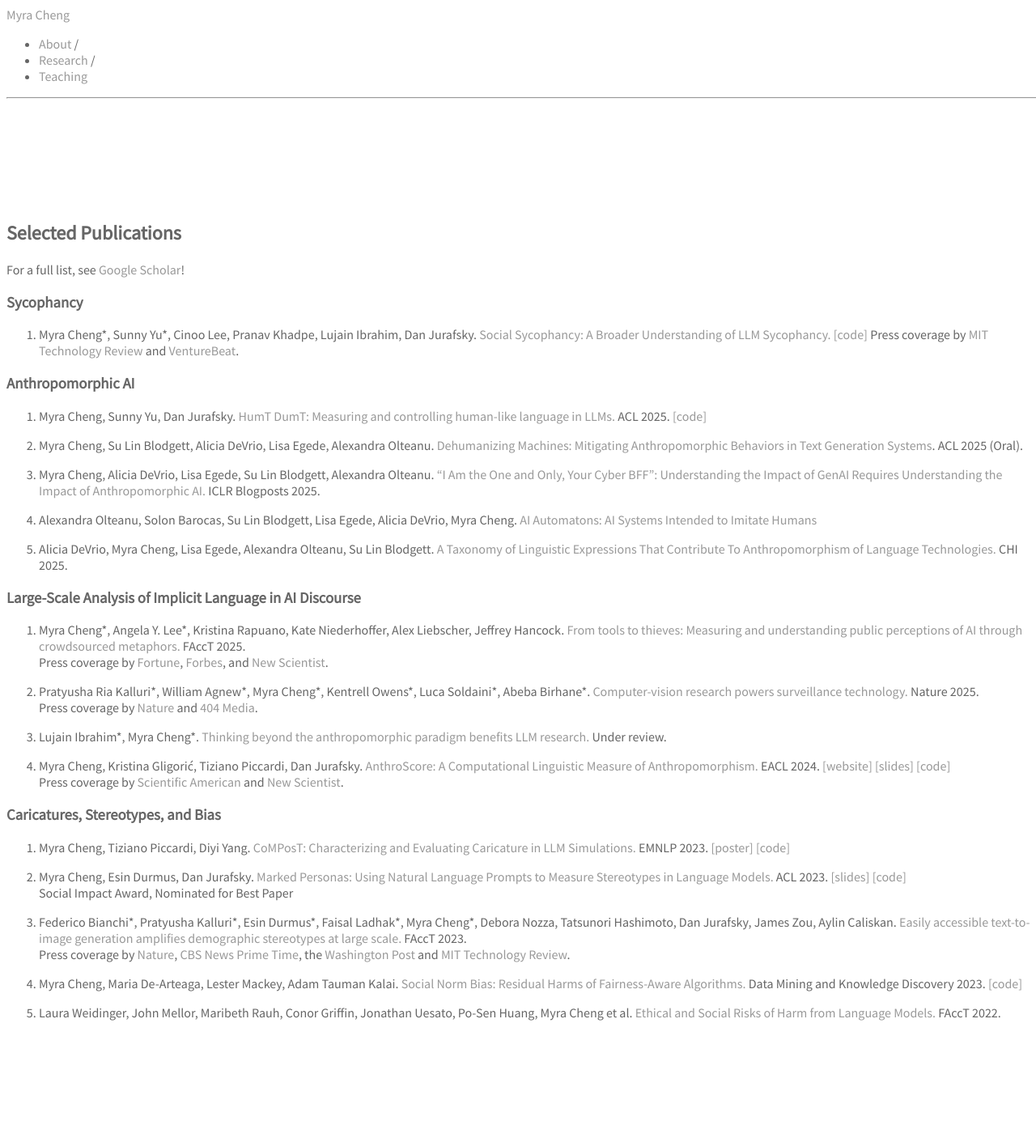
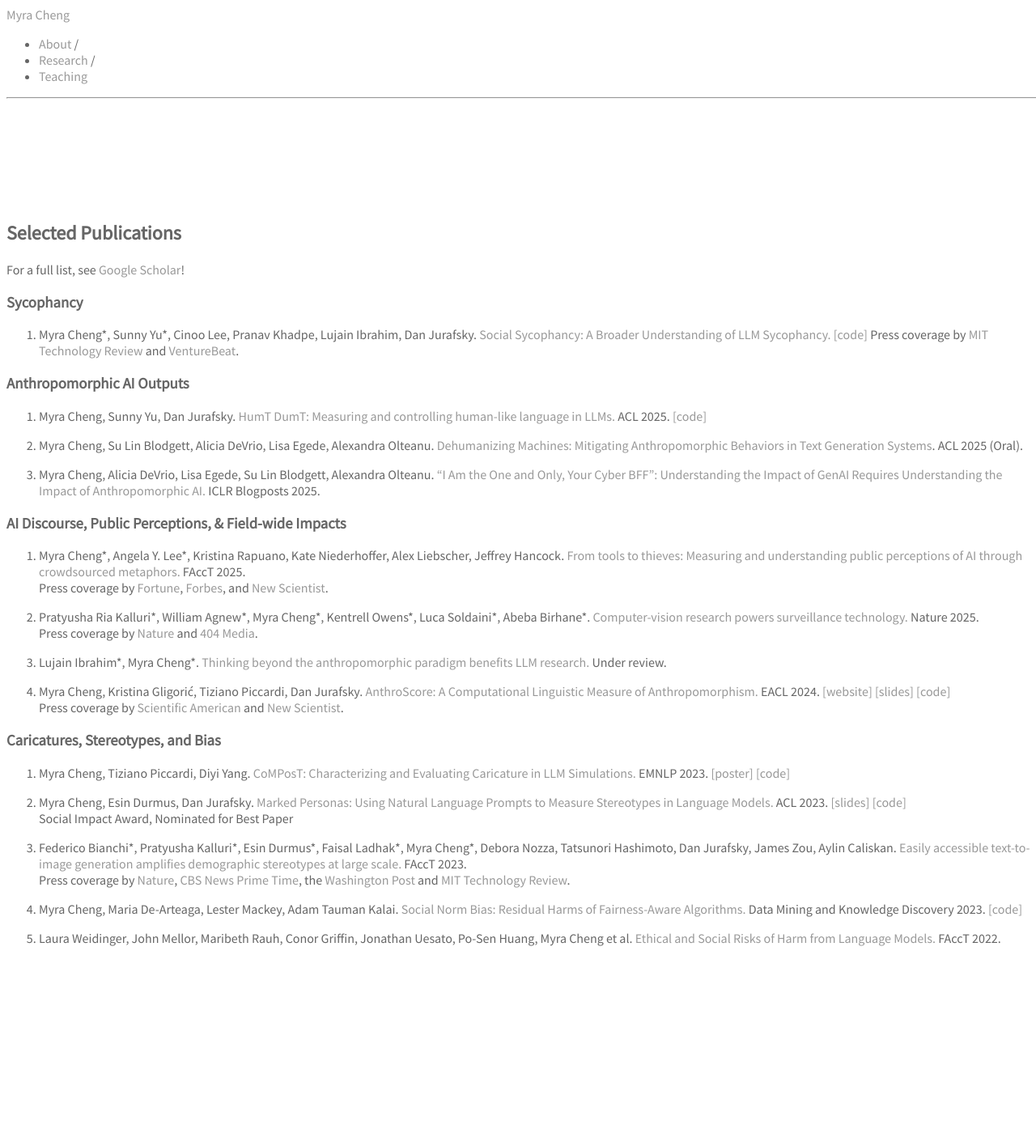
Before and after one commit to myracheng/myracheng.github.io, a Jekyll site: the page built from research.md, in a window 1280 px wide. Shown: the whole page at 81% size. Built offline with Jekyll 4.4.1, drawn with Linux system fonts in a browser that asks for light colours; some web fonts are replaced; our own code applies the rules of GitHub Pages for plain Markdown files; after the commit the page ends 1319 px from its top, so only the background shows below that.

Commit message:
Update research.md

```diff
--- a/research.md
+++ b/research.md
@@ -1,22 +1,19 @@
 ## Selected Publications
+
 For a full list, see [Google Scholar](https://scholar.google.com/citations?user=gaslQl8AAAAJ&hl=en)!
 
 ### Sycophancy
 1. Myra Cheng\*, Sunny Yu\*, Cinoo Lee, Pranav Khadpe, Lujain Ibrahim, Dan Jurafsky. [Social Sycophancy: A Broader Understanding of LLM Sycophancy.](https://arxiv.org/pdf/2505.13995) <span class="subline">[[code]](https://github.com/myracheng/elephant)</span>
 <span class="subline">Press coverage by [MIT Technology Review](https://www.technologyreview.com/2025/05/30/1117551/this-benchmark-used-reddits-aita-to-test-how-much-ai-models-suck-up-to-us/) and [VentureBeat](https://venturebeat.com/ai/after-gpt-4o-backlash-researchers-benchmark-models-on-moral-endorsement-find-sycophancy-persists-across-the-board/).</span>
 
-### Anthropomorphic AI
+### Anthropomorphic AI Outputs
 2. Myra Cheng, Sunny Yu, Dan Jurafsky. [HumT DumT: Measuring and controlling human-like language in LLMs.](https://www.arxiv.org/pdf/2502.13259) ACL 2025. <span class="subline">[[code]](https://github.com/myracheng/humtdumt)</span>
 
 3. Myra Cheng, Su Lin Blodgett,  Alicia DeVrio, Lisa Egede, Alexandra Olteanu. [Dehumanizing Machines: Mitigating Anthropomorphic Behaviors in Text Generation Systems](https://arxiv.org/pdf/2502.14019). ACL 2025 (Oral).
 
 4. Myra Cheng, Alicia DeVrio, Lisa Egede, Su Lin Blodgett, Alexandra Olteanu. ["I Am the One and Only, Your Cyber BFF": Understanding the Impact of GenAI Requires Understanding the Impact of Anthropomorphic AI.](https://iclr-blogposts.github.io/2025/blog/anthropomorphic-ai/) ICLR Blogposts 2025.
 
-5. Alexandra Olteanu, Solon Barocas, Su Lin Blodgett, Lisa Egede, Alicia DeVrio, Myra Cheng. [AI Automatons: AI Systems Intended to Imitate Humans](https://arxiv.org/pdf/2503.02250)
-
-6. Alicia DeVrio, Myra Cheng, Lisa Egede, Alexandra Olteanu, Su Lin Blodgett. [A Taxonomy of Linguistic Expressions That Contribute To Anthropomorphism of Language Technologies.](https://arxiv.org/pdf/2502.09870) CHI 2025.
-
-### Large-Scale Analysis of Implicit Language in AI Discourse
+### AI Discourse, Public Perceptions, & Field-wide Impacts
 7. Myra Cheng\*, Angela Y. Lee\*, Kristina Rapuano, Kate Niederhoffer, Alex Liebscher, Jeffrey Hancock. [From tools to thieves: Measuring and understanding public perceptions of AI through crowdsourced metaphors.](https://www.arxiv.org/pdf/2501.18045) FAccT 2025.
 <span class="subline">Press coverage by [Fortune](https://fortune.com/2025/02/13/chatbot-friends-anthromorphism-competence-stanford-unviversity-study/), [Forbes](https://www.forbes.com/sites/lanceeliot/2025/02/14/why-our-metaphors-about-ai-shape-how-ai-thinks-about-us/), and [New Scientist](https://www.newscientist.com/article/2467435-people-are-starting-to-trust-ai-more-and-view-it-as-more-human-like/).</span>
 
```
